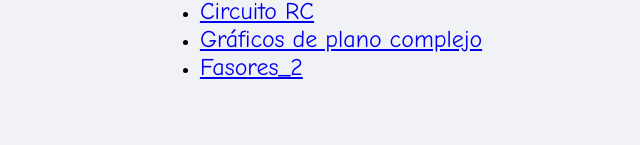
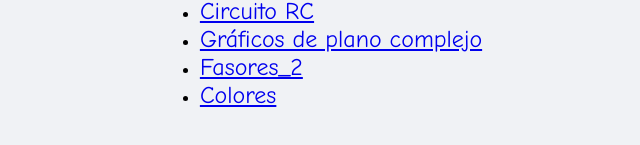
Before and after one commit to AntonioBJ/Mi_juego_01, a plain HTML site: page index.html in a window 1280 px wide. Shown: the part 231-376 px from the top of the page, without its empty margins (319-959 px from the left). Drawn offline with Linux system fonts and the light colour scheme.

Commit message:
Update index.html

```diff
--- a/index.html
+++ b/index.html
@@ -97,6 +97,8 @@
 	complejo</a></font></li>
 	<li><font face="Comic Sans MS" size="5">
 	<a href="https://antoniobj.github.io/Mi_juego_01/Fasores2.html">Fasores_2</a></font></li>
+	<li><font face="Comic Sans MS" size="5">
+	<a href="https://antoniobj.github.io/Mi_juego_01/colores.html">Colores</a></font></li>
 </ul>
 <p>&nbsp;</p>
 <p>&nbsp;</p>
```
